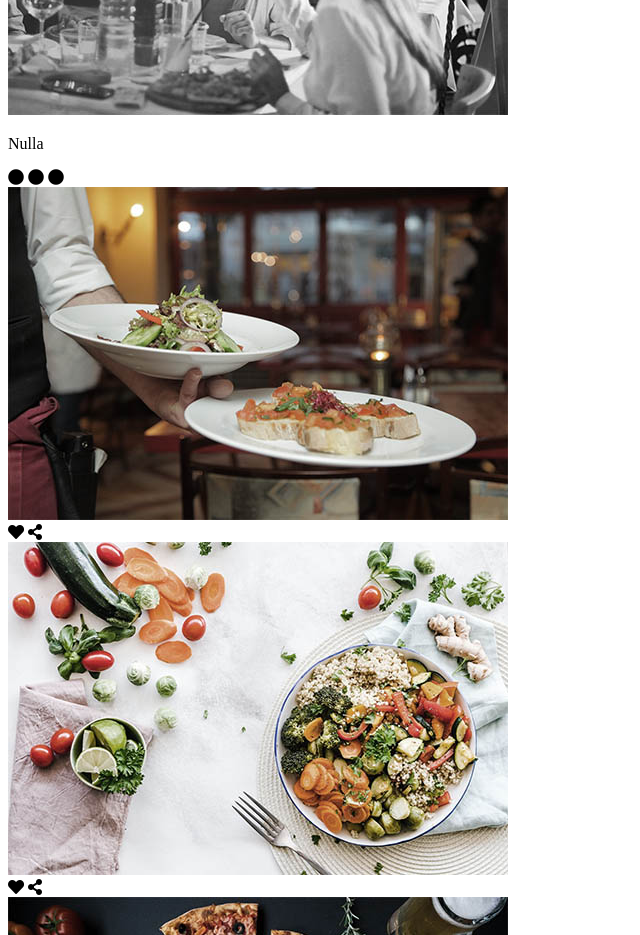
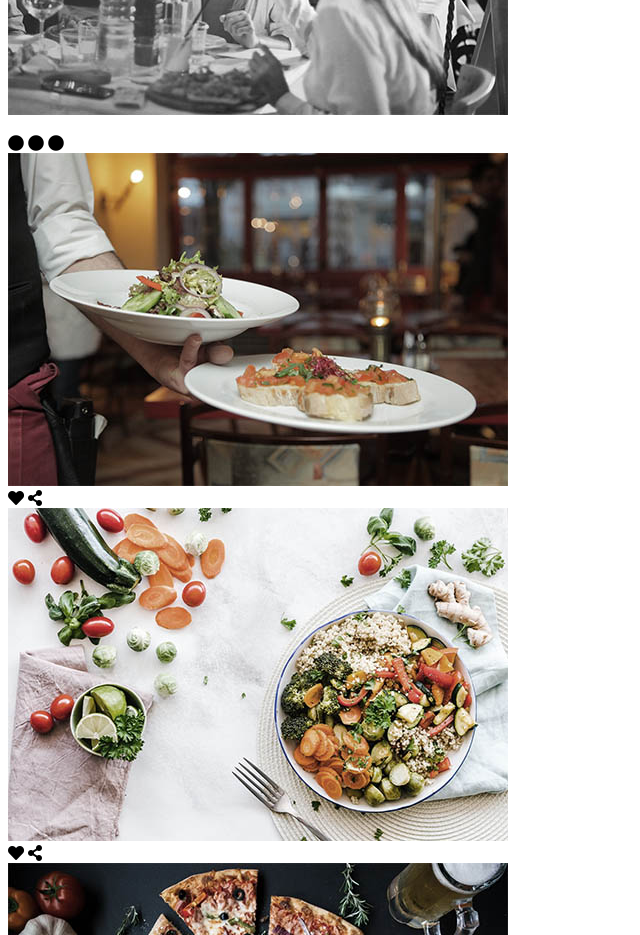
Before and after one commit to wallzack/project-pizzeria, a website with bundled scripts: page src/index.html in a window 1280 px wide. Shown: the part 1700-2635 px from the top of the page, without its empty margins (0-640 px from the left). Built offline with nearby package versions, Linux system fonts and the light colour scheme; files whose address does not match are found by name.

Commit message:
11.3 module: working on redirecting bug

```diff
--- a/src/index.html
+++ b/src/index.html
@@ -70,14 +70,14 @@
       <div class="home-wrapper container">
 
         <div class="home-page navigation">
-          <div class="home-buttons order">
+          <div class="home-links order">
             <a href="#order" class="nav-links order">order online</a>
             <div class="title-image">
               <img src="images/pizza-1.jpg" alt="" title="">
               <p class="appear-text">Nam placerat commodo. </p>
             </div>
           </div>
-          <div class="home-buttons book">
+          <div class="home-links book">
             <div class="title-image">
               <img src="images/pizza-2.jpg" alt="" title="">
               <a href="#booking" class="nav-links book">book a table</a>
@@ -91,7 +91,7 @@
           </div>
         </div>
 
-        <div class="break-caro"></div>
+        <div class="break-carousel"></div>
         <div class="home-carousel">
           <div class="carousel-image">
             <img src="images/pizza-3.jpg" alt="">
@@ -108,7 +108,7 @@
             <i id="3" class="fas fa-circle"></i>
           </div>
         </div>
-        <div class="break-galo"></div>
+        <div class="break-gallery"></div>
         <div class="home-gallery">
           <div class="gallery-img">
             <img src="images/pizza-4.jpg" alt="" title="" class="image">
--- a/src/js/app.js
+++ b/src/js/app.js
@@ -114,67 +114,94 @@ const app = {
     // console.log('thisApp.data', JSON.stringify(thisApp.data));
   },
 
-  initCarousel() {
-    // eslint-disable-next-line no-unused-vars
+  // initCarousel() {
+  //   // eslint-disable-next-line no-unused-vars
+  //   const thisApp = this;
+  //   const review = [];
 
-    const review = [];
+  //   review[0] = {
+  //     title: 'Nulla',
+  //     content: 'Lorem ipsum dolor sit amet, consectetur adipiscing elit.',
+  //     author: 'Efficitur N.',
 
-    review[0] = {
-      title: 'Nulla',
-      content: 'Lorem ipsum dolor sit amet, consectetur adipiscing elit.',
-      author: 'Efficitur N.',
+  //   };
+  //   review[1] = {
+  //     title: 'Vestibulum !!!',
+  //     content: 'Aenean vitae quam suscipit, interdum arcu nec,',
+  //     author: 'Pellentesque A.',
+  //   };
+  //   review[2] = {
+  //     title: 'Lobortis ???',
+  //     content: 'Mauris maximus ipsum sed.',
+  //     author: 'Vel F.',
+  //   };
+  //   let i = 0;
+  //   // console.log(review[0]);
+  //   //console.log(review);
 
-    };
-    review[1] = {
-      title: 'Vestibulum !!!',
-      content: 'Aenean vitae quam suscipit, interdum arcu nec,',
-      author: 'Pellentesque A.',
-    };
-    review[2] = {
-      title: 'Lobortis ???',
-      content: 'Mauris maximus ipsum sed.',
-      author: 'Vel F.',
-    };
-    let i = 0;
-    console.log(review[0]);
-    //console.log(review);
+  //   const dots = document.querySelectorAll('.carousel-dots i');
+  //   // console.log(dots);
 
-    const dots = document.querySelectorAll('.carousel-dots i');
-    console.log(dots);
+  //   function changeTitle() {
 
-    function changeTitle() {
+  //     const title = document.querySelector('.review-title');
+  //     // console.log(title);
+  //     const content = document.querySelector('.reviev-content');
+  //     // console.log(content);
+  //     const author = document.querySelector('.review-author');
+  //     // console.log(author);
 
-      const title = document.querySelector('.review-title');
-      console.log(title);
-      const content = document.querySelector('.reviev-content');
-      console.log(content);
-      const author = document.querySelector('.review-author');
-      console.log(author);
+  //     for (let dot of dots) {
+  //       if (dot.id == i + 1) { // +1 ??
+  //         // console.log(dot.id);
+  //         dot.classList.add('active');
+  //       } else {
+  //         dot.classList.remove('active');
+  //       }
+  //       title.innerHTML = review[i].title;
+  //       content.innerHTML = review[i].content;
+  //       author.innerHTML = review[i].author;
+  //     }
 
-      for (let dot of dots) {
-        if (dot.id == i + 1) { // +1 ??
-          console.log(dot.id);
-          dot.classList.add('active');
-        } else {
-          dot.classList.remove('active');
-        }
-        title.innerHTML = review[i].title;
-        content.innerHTML = review[i].content;
-        author.innerHTML = review[i].author;
-      }
+  //     if (i < review.length - 1) {
+  //       i++;
+  //     } else {
+  //       i = 0;
+  //     }
+  //   }
+  //   changeTitle();
 
-      if (i < review.length - 1) {
-        i++;
-      } else {
-        i = 0;
-      }
-    }
-    changeTitle();
+  //   setInterval(() => {
+  //     changeTitle();
+  //   }, 3000);
 
-    setInterval(() => {
-      changeTitle();
-    }, 3000);
-  },
+  // },
+
+  // initHome: function () {
+  //   const thisApp = this;
+
+  //   const homePageElem = document.querySelector(select.containerOf.homePage);
+  //   thisApp.homePage = new HomePage(homePageElem);
+  //   console.log(homePageElem)
+
+  //   thisApp.homeLinks = document.querySelectorAll(select.home.links);
+  //   console.log(homeLinks);
+
+  //   for (let link of thisApp.homeLinks) {
+  //     link.addEventListener('click', function (event) {
+  //       const clickedElement = this;
+  //       event.preventDefault();
+
+  //       const id = clickedElement.getAttribute('href').replace('#', '');
+
+  //       thisApp.activatePage(id);
+
+  //       window.location.hash = '#/' + id;
+  //     });
+  //   };
+
+
+  // },
 
   init: function(){
     const thisApp = this;
@@ -192,7 +219,9 @@ const app = {
 
     thisApp.initBooking();
 
-    thisApp.initCarousel();
+    // thisApp.initCarousel();
+
+    // thisApp.initHome();
   },
 };
 
--- a/src/js/components/Home.js
+++ b/src/js/components/Home.js
@@ -1,10 +1,10 @@
 // eslint-disable-next-line no-unused-vars
 import {settings} from '../settings.js';
 
-class Home {
+class HomePage {
   constructor() {
     // eslint-disable-next-line no-unused-vars
     const thisHome = this;
   }
 }
-export default Home;
+export default HomePage;
--- a/src/js/settings.js
+++ b/src/js/settings.js
@@ -11,6 +11,7 @@ export const select = {
     cart: '#cart',
     pages: '#pages',
     booking: '.booking-wrapper',
+    homePage: '.home-wrapper',
   },
   all: {
     menuProducts: '#product-list > .product',
@@ -73,6 +74,10 @@ export const select = {
   nav: {
     links: '.main-nav a',
   },
+
+  home: {
+    links: '.home-links a',
+  },
 };
 
 export const classNames = {
@@ -132,4 +137,5 @@ export const templates = {
   menuProduct: Handlebars.compile(document.querySelector(select.templateOf.menuProduct).innerHTML),
   cartProduct: Handlebars.compile(document.querySelector(select.templateOf.cartProduct).innerHTML),
   bookingWidget: Handlebars.compile(document.querySelector(select.templateOf.bookingWidget).innerHTML),
+
 };
```
Also changed, not shown: src/sass/partials/_home.scss (+4 -4 lines).
